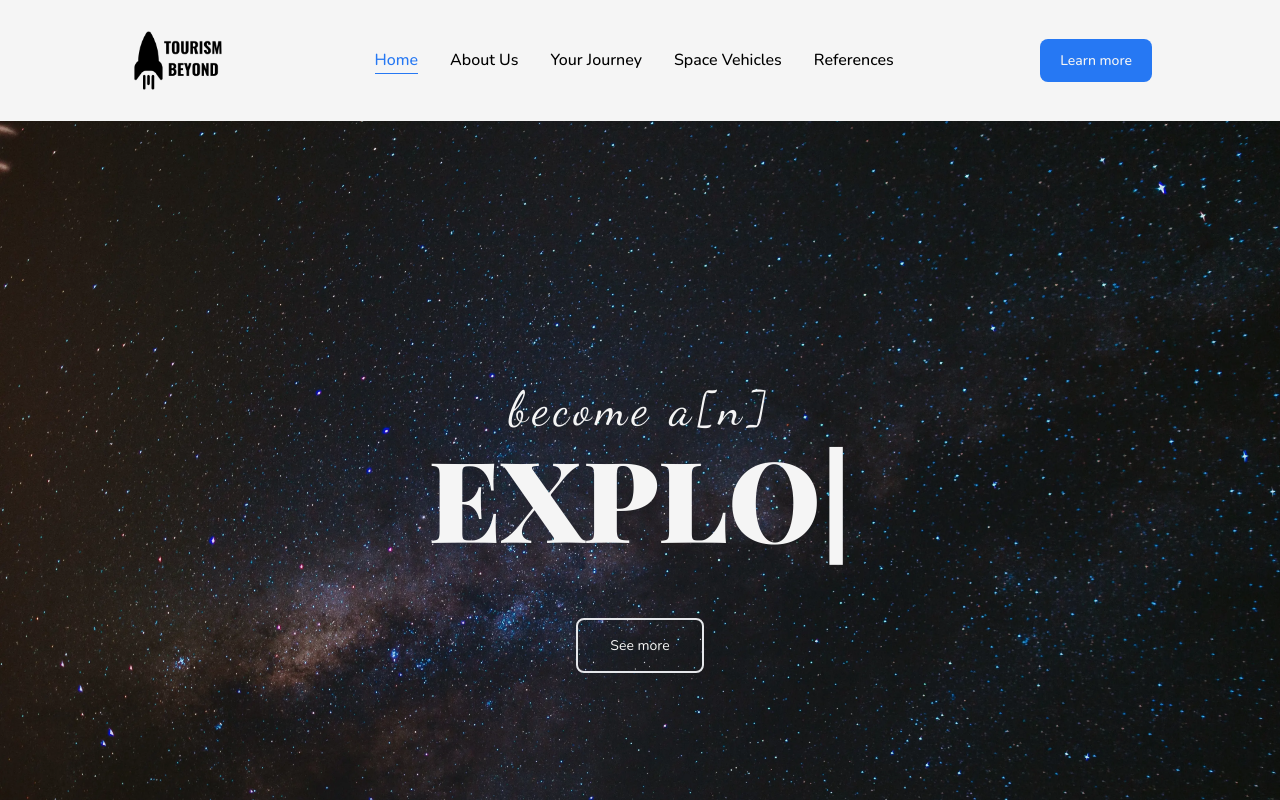
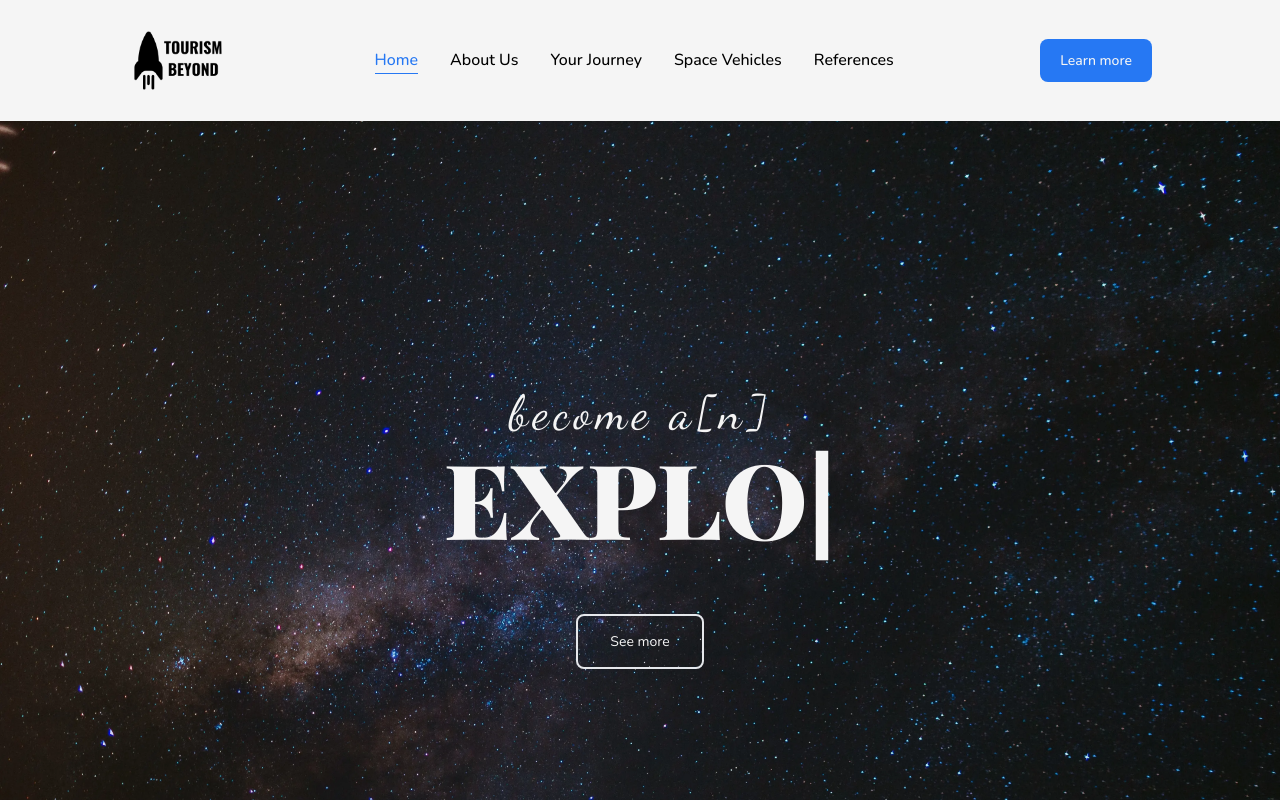
Before and after one commit to youjonathan/tourism-beyond, a Next.js app: page / in a window 1280 px wide. Shown: the top 800 px of the page. Built offline with nearby package versions, Linux system fonts and the light colour scheme; a web font is replaced by a local one.

Commit message:
Fixed hero heading on Home page responsiveness
The word "trailblazer" was slightly over the width of md sizes

```diff
--- a/src/pages/index.js
+++ b/src/pages/index.js
@@ -51,7 +51,7 @@ export default function Home() {
               wrapper="h1"
               speed={{ type: "keyStrokeDelayInMs", value: 200 }}
               deletionSpeed={{ type: "keyStrokeDelayInMs", value: 100 }}
-              className="font-playfair font-black uppercase text-4xl sm:text-7xl md:text-[7rem] text-light pb-8 sm:pb-16 md:pb-20 "
+              className="font-playfair font-black uppercase text-4xl sm:text-7xl md:text-[6.5rem] text-light pb-8 sm:pb-16 md:pb-20 "
             />
             <motion.div
               whileHover={{
```
